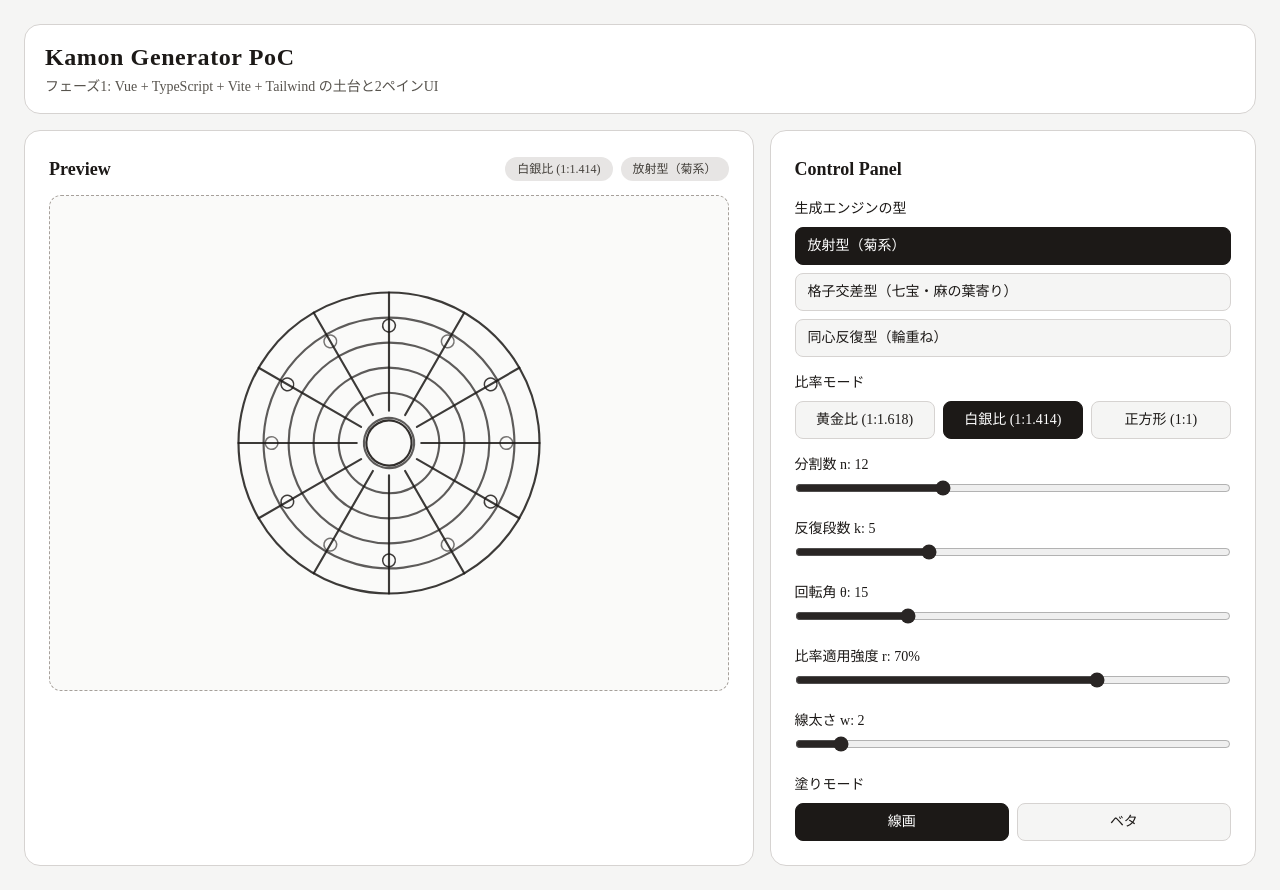
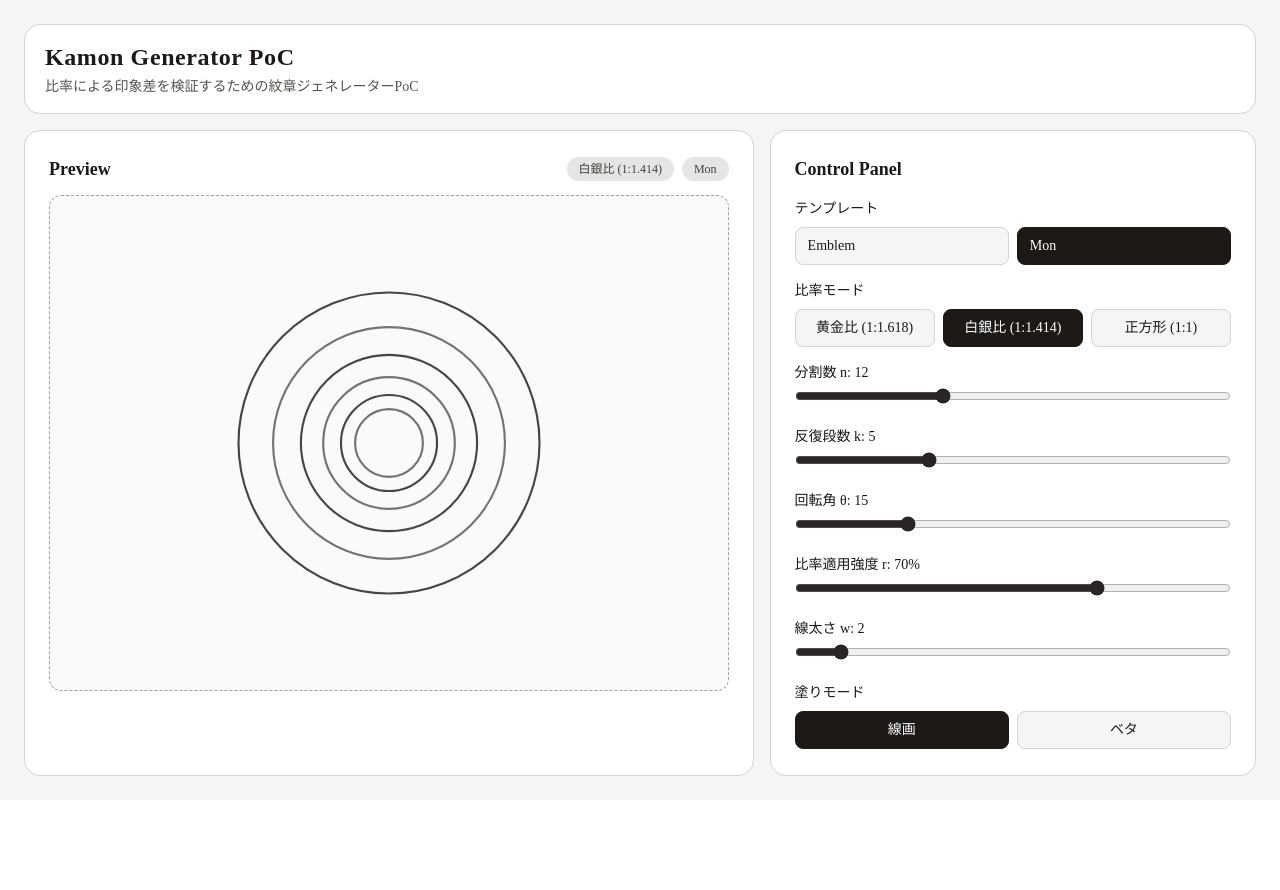
Before and after one commit to tikuwabuoden/Kamon_Generator, a Vue app in the folder web/: page / in a window 1280 px wide. After the commit the page ends 800 px from the top, so only its background shows below. Built offline with nearby package versions, Linux system fonts and the light colour scheme.

Commit message:
refactor: エンジン型をテンプレート型に変更し、関連UIを更新

```diff
--- a/web/src/App.vue
+++ b/web/src/App.vue
@@ -8,7 +8,7 @@ import ControlPanel from './components/ControlPanel.vue'
 
 const params = reactive<KamonParams>(initialParams)
 
-const { radialPreview, gridPreview, concentricPreview } = useKamonPreview(params)
+const { emblemPreview, monPreview } = useKamonPreview(params)
 
 const updateParam = <K extends keyof KamonParams>(key: K, value: KamonParams[K]) => {
   params[key] = value
@@ -21,22 +21,21 @@ const updateParam = <K extends keyof KamonParams>(key: K, value: KamonParams[K])
       <header class="mb-4 rounded-2xl border border-stone-300 bg-white px-5 py-4">
         <h1 class="text-xl font-semibold tracking-wide md:text-2xl">Kamon Generator PoC</h1>
         <p class="mt-1 text-sm text-stone-600">
-          フェーズ1: Vue + TypeScript + Vite + Tailwind の土台と2ペインUI
+          比率による印象差を検証するための紋章ジェネレーターPoC
         </p>
       </header>
 
       <main class="grid flex-1 gap-4 md:grid-cols-[1.5fr_1fr]">
         <PreviewPanel
           :params="params"
-          :radial-preview="radialPreview"
-          :grid-preview="gridPreview"
-          :concentric-preview="concentricPreview"
+          :emblem-preview="emblemPreview"
+          :mon-preview="monPreview"
         />
 
         <ControlPanel
           :params="params"
           @update:ratio-mode="(v) => updateParam('ratioMode', v)"
-          @update:engine-type="(v) => updateParam('engineType', v)"
+          @update:template-type="(v) => updateParam('templateType', v)"
           @update:divisions="(v) => updateParam('divisions', v)"
           @update:iterations="(v) => updateParam('iterations', v)"
           @update:angle-step="(v) => updateParam('angleStep', v)"
--- a/web/src/components/ControlPanel.vue
+++ b/web/src/components/ControlPanel.vue
@@ -1,16 +1,16 @@
 <script setup lang="ts">
-import type { KamonParams, RatioMode, EngineType } from '../types/kamon'
-import { ratioLabel, engineLabel } from '../constants/kamon'
+import type { KamonParams, RatioMode, TemplateType } from '../types/kamon'
+import { ratioLabel, templateLabel } from '../constants/kamon'
 
 interface Props {
   params: KamonParams
 }
 
-const props = defineProps<Props>()
+defineProps<Props>()
 
 const emit = defineEmits<{
   'update:ratioMode': [value: RatioMode]
-  'update:engineType': [value: EngineType]
+  'update:templateType': [value: TemplateType]
   'update:divisions': [value: number]
   'update:iterations': [value: number]
   'update:angleStep': [value: number]
@@ -23,8 +23,8 @@ const handleRatioModeChange = (mode: RatioMode) => {
   emit('update:ratioMode', mode)
 }
 
-const handleEngineTypeChange = (engine: EngineType) => {
-  emit('update:engineType', engine)
+const handleTemplateTypeChange = (template: TemplateType) => {
+  emit('update:templateType', template)
 }
 
 const handleDivisionsChange = (e: Event) => {
@@ -63,17 +63,17 @@ const handleFillModeChange = (mode: 'outline' | 'filled') => {
 
     <div class="space-y-4">
       <div>
-        <label class="mb-2 block text-sm font-medium">生成エンジンの型</label>
-        <div class="grid grid-cols-1 gap-2">
+        <label class="mb-2 block text-sm font-medium">テンプレート</label>
+        <div class="grid grid-cols-2 gap-2">
           <button
-            v-for="engine in ['radial', 'grid', 'concentric']"
-            :key="engine"
+            v-for="template in ['emblem', 'mon']"
+            :key="template"
             type="button"
             class="rounded-lg border px-3 py-2 text-left text-xs transition md:text-sm"
-            :class="params.engineType === engine ? 'border-stone-900 bg-stone-900 text-white' : 'border-stone-300 bg-stone-100 hover:bg-stone-200'"
-            @click="handleEngineTypeChange(engine as EngineType)"
+            :class="params.templateType === template ? 'border-stone-900 bg-stone-900 text-white' : 'border-stone-300 bg-stone-100 hover:bg-stone-200'"
+            @click="handleTemplateTypeChange(template as TemplateType)"
           >
-            {{ engineLabel[engine as EngineType] }}
+            {{ templateLabel[template as TemplateType] }}
           </button>
         </div>
       </div>
--- a/web/src/components/PreviewPanel.vue
+++ b/web/src/components/PreviewPanel.vue
@@ -1,12 +1,11 @@
 <script setup lang="ts">
-import type { KamonParams, RadialPreviewData, GridPreviewData, ConcentricPreviewData } from '../types/kamon'
-import { ratioLabel, engineLabel, SVG_CENTER, SVG_RADIUS } from '../constants/kamon'
+import type { KamonParams, EmblemPreviewData, MonPreviewData } from '../types/kamon'
+import { ratioLabel, templateLabel, SVG_CENTER, SVG_RADIUS } from '../constants/kamon'
 
 interface Props {
   params: KamonParams
-  radialPreview: RadialPreviewData
-  gridPreview: GridPreviewData
-  concentricPreview: ConcentricPreviewData
+  emblemPreview: EmblemPreviewData
+  monPreview: MonPreviewData
 }
 
 defineProps<Props>()
@@ -18,13 +17,13 @@ defineProps<Props>()
       <h2 class="text-base font-semibold md:text-lg">Preview</h2>
       <div class="flex flex-wrap items-center justify-end gap-2">
         <span class="rounded-full bg-stone-200 px-3 py-1 text-xs text-stone-700">{{ ratioLabel[params.ratioMode] }}</span>
-        <span class="rounded-full bg-stone-200 px-3 py-1 text-xs text-stone-700">{{ engineLabel[params.engineType] }}</span>
+        <span class="rounded-full bg-stone-200 px-3 py-1 text-xs text-stone-700">{{ templateLabel[params.templateType] }}</span>
       </div>
     </div>
 
     <div class="flex h-[62vh] min-h-[420px] items-center justify-center rounded-xl border border-dashed border-stone-400 bg-stone-50">
       <svg viewBox="0 0 400 400" class="h-full w-full max-w-[540px] p-8">
-        <g v-if="params.engineType === 'radial'" :transform="`rotate(${params.angleStep} ${SVG_CENTER} ${SVG_CENTER})`">
+        <g v-if="params.templateType === 'emblem'" :transform="`rotate(${params.angleStep} ${SVG_CENTER} ${SVG_CENTER})`">
           <circle
             cx="200"
             cy="200"
@@ -35,7 +34,7 @@ defineProps<Props>()
             class="opacity-85"
           />
           <circle
-            v-for="ring in radialPreview.rings"
+            v-for="ring in emblemPreview.rings"
             :key="ring.id"
             :cx="ring.cx"
             :cy="ring.cy"
@@ -46,7 +45,7 @@ defineProps<Props>()
             class="opacity-70"
           />
           <line
-            v-for="spoke in radialPreview.spokes"
+            v-for="spoke in emblemPreview.spokes"
             :key="spoke.id"
             :x1="spoke.x1"
             :y1="spoke.y1"
@@ -58,7 +57,7 @@ defineProps<Props>()
             class="opacity-85"
           />
           <circle
-            v-for="dot in radialPreview.dots"
+            v-for="dot in emblemPreview.dots"
             :key="dot.id"
             :cx="dot.cx"
             :cy="dot.cy"
@@ -79,63 +78,9 @@ defineProps<Props>()
           />
         </g>
 
-        <g v-else-if="params.engineType === 'grid'" :transform="gridPreview.rotation">
-          <circle
-            cx="200"
-            cy="200"
-            :r="SVG_RADIUS"
-            fill="none"
-            stroke="currentColor"
-            :stroke-width="Math.max(2, params.strokeWidth)"
-            class="opacity-85"
-          />
-          <rect
-            :x="SVG_CENTER - SVG_RADIUS"
-            :y="SVG_CENTER - SVG_RADIUS"
-            :width="SVG_RADIUS * 2"
-            :height="SVG_RADIUS * 2"
-            fill="none"
-            stroke="currentColor"
-            :stroke-width="params.strokeWidth"
-            class="opacity-80"
-          />
-          <circle
-            v-for="circle in gridPreview.circles"
-            :key="circle.id"
-            :cx="circle.cx"
-            :cy="circle.cy"
-            :r="circle.r"
-            :fill="params.fillMode === 'filled' && circle.index % 2 === 0 ? 'currentColor' : 'none'"
-            stroke="currentColor"
-            :stroke-width="Math.max(1, params.strokeWidth * 0.9)"
-            class="opacity-50"
-          />
-          <line
-            v-for="line in gridPreview.lines"
-            :key="line.id"
-            :x1="line.x1"
-            :y1="line.y1"
-            :x2="line.x2"
-            :y2="line.y2"
-            stroke="currentColor"
-            :stroke-width="params.strokeWidth"
-            stroke-linecap="round"
-            :class="line.index % 2 === 0 ? 'opacity-70' : 'opacity-45'"
-          />
-          <circle
-            cx="200"
-            cy="200"
-            :r="40"
-            :fill="params.fillMode === 'filled' ? 'currentColor' : 'none'"
-            stroke="currentColor"
-            :stroke-width="params.strokeWidth"
-            class="opacity-70"
-          />
-        </g>
-
         <g v-else>
           <circle
-            v-for="circle in concentricPreview.circles"
+            v-for="circle in monPreview.circles"
             :key="circle.id"
             :cx="circle.cx"
             :cy="circle.cy"
--- a/web/src/composables/useKamonPreview.ts
+++ b/web/src/composables/useKamonPreview.ts
@@ -1,17 +1,15 @@
 import { computed } from 'vue'
 import type {
   KamonParams,
-  RadialPreviewData,
-  GridPreviewData,
-  ConcentricPreviewData,
-  PreviewLine,
+  EmblemPreviewData,
+  MonPreviewData,
   PreviewDot,
   PreviewCircle,
 } from '../types/kamon'
 import { SVG_CENTER, SVG_RADIUS, ratioScale } from '../constants/kamon'
 
 export function useKamonPreview(params: KamonParams) {
-  const radialPreview = computed((): RadialPreviewData => {
+  const emblemPreview = computed((): EmblemPreviewData => {
     const spokeCount = Math.max(3, params.divisions)
     const ringCount = Math.max(2, params.iterations)
     const baseRotation = (params.angleStep * Math.PI) / 180
@@ -54,57 +52,7 @@ export function useKamonPreview(params: KamonParams) {
     return { rings, spokes, dots }
   })
 
-  const gridPreview = computed((): GridPreviewData => {
-    const lineCount = Math.max(3, Math.floor(params.divisions / 2))
-    const rotation = `rotate(${params.angleStep} ${SVG_CENTER} ${SVG_CENTER})`
-    const spacing = (SVG_RADIUS * 2) / (lineCount + 1)
-    const start = SVG_CENTER - (lineCount * spacing) / 2
-
-    const lines: PreviewLine[] = []
-    const circles: PreviewCircle[] = []
-
-    for (let index = 0; index < lineCount; index += 1) {
-      const position = start + spacing * index
-
-      lines.push({
-        id: `v-${index}`,
-        index,
-        x1: position,
-        y1: SVG_CENTER - SVG_RADIUS,
-        x2: position,
-        y2: SVG_CENTER + SVG_RADIUS,
-      })
-
-      lines.push({
-        id: `h-${index}`,
-        index,
-        x1: SVG_CENTER - SVG_RADIUS,
-        y1: position,
-        x2: SVG_CENTER + SVG_RADIUS,
-        y2: position,
-      })
-
-      circles.push({
-        id: `c-h-${index}`,
-        index,
-        cx: position,
-        cy: SVG_CENTER,
-        r: spacing * 0.95,
-      })
-
-      circles.push({
-        id: `c-v-${index}`,
-        index,
-        cx: SVG_CENTER,
-        cy: position,
-        r: spacing * 0.95,
-      })
-    }
-
-    return { lines, circles, rotation }
-  })
-
-  const concentricPreview = computed((): ConcentricPreviewData => {
+  const monPreview = computed((): MonPreviewData => {
     const ringCount = Math.max(3, params.iterations + 1)
     const scale = ratioScale[params.ratioMode]
     const circles: PreviewCircle[] = []
@@ -123,8 +71,7 @@ export function useKamonPreview(params: KamonParams) {
   })
 
   return {
-    radialPreview,
-    gridPreview,
-    concentricPreview,
+    emblemPreview,
+    monPreview,
   }
 }
--- a/web/src/constants/kamon.ts
+++ b/web/src/constants/kamon.ts
@@ -1,4 +1,4 @@
-import type { RatioMode, EngineType } from '../types/kamon'
+import type { RatioMode, TemplateType } from '../types/kamon'
 
 export const SVG_SIZE = 400
 export const SVG_CENTER = SVG_SIZE / 2
@@ -16,15 +16,14 @@ export const ratioLabel: Record<RatioMode, string> = {
   square: '正方形 (1:1)',
 }
 
-export const engineLabel: Record<EngineType, string> = {
-  radial: '放射型（菊系）',
-  grid: '格子交差型（七宝・麻の葉寄り）',
-  concentric: '同心反復型（輪重ね）',
+export const templateLabel: Record<TemplateType, string> = {
+  emblem: 'Emblem',
+  mon: 'Mon',
 }
 
 export const initialParams = {
   ratioMode: 'silver' as RatioMode,
-  engineType: 'radial' as EngineType,
+  templateType: 'mon' as TemplateType,
   divisions: 12,
   iterations: 5,
   angleStep: 15,
```
Also changed, not shown: web/src/types/kamon.ts (+4 -10 lines).
